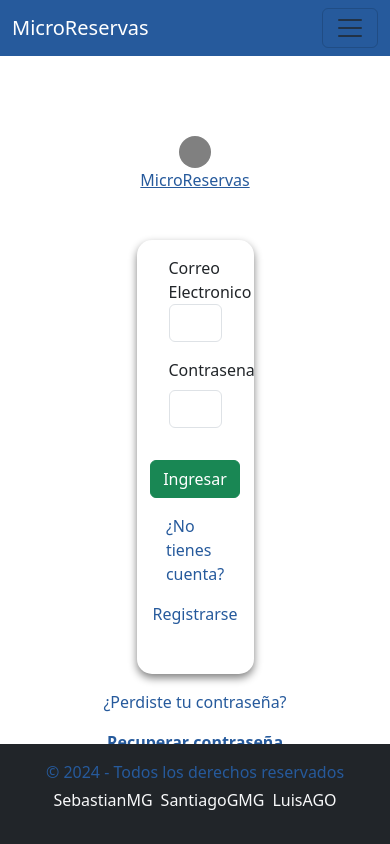
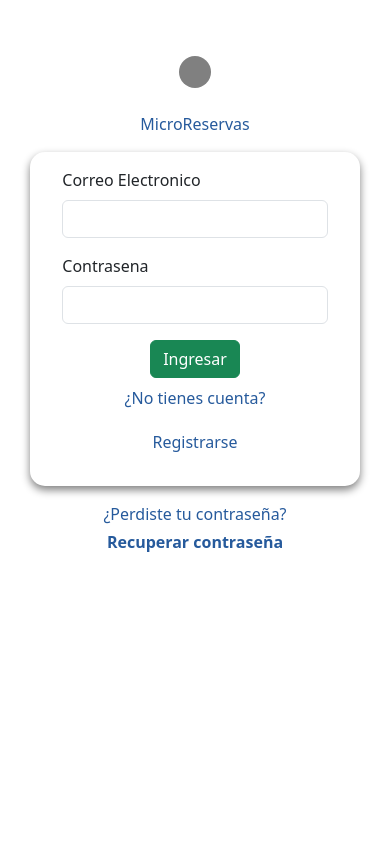
Before and after one commit to SebastianMayG/Frontend-Reservaciones, a Vue app: page /IniciarSesion in a window 390 px wide. Built offline with nearby package versions, Linux system fonts and the light colour scheme.

Commit message:
feat: se agregaron dos vistas, iniciar sesion y registrarse

```diff
--- a/src/App.vue
+++ b/src/App.vue
@@ -16,9 +16,9 @@ export default {
 </script>
 
 <template>
-  <NavBar></NavBar>
+  <NavBar v-if="!['/IniciarSesion', '/SingIn'].includes($route.path)" ></NavBar>
   <RouterView></RouterView>
-  <FooterComponent></FooterComponent>
+  <FooterComponent v-if="$route.path !== '/IniciarSesion'"></FooterComponent>
 </template>
 
 
--- a/src/router/index.js
+++ b/src/router/index.js
@@ -1,7 +1,8 @@
 import { createRouter, createWebHistory } from 'vue-router';
 import VisualizarReservas from '../view/VisualizarReservas.vue';
 import CrearReservacion from '../view/CrearReservacion.vue';
-import IniciarSesion from '@/view/IniciarSesion.vue';
+import IniciarSesion from '../view/IniciarSesion.vue';
+import SingIn from '../view/SingIn.vue';
 
 const routes = [
     {
@@ -18,6 +19,11 @@ const routes = [
         path: '/IniciarSesion',
         name : "IniciarSesion",
         component: IniciarSesion
+    },
+    {
+        path: '/SingIn',
+        name : "SingIn",
+        component: SingIn
     }
 ];
 
--- a/src/view/IniciarSesion.vue
+++ b/src/view/IniciarSesion.vue
@@ -1,68 +1,33 @@
-<script>
-import 'bootstrap/dist/js/bootstrap.bundle.min.js';
-//import { RouterLink,RouterView } from 'vue-router';
-//import { useRouter } from 'vue-router';
-
-//const router = useRouter();
-
-
-export default {
-    name: 'IniciarSesion',
-};
-</script>
-
 <template>
-    <div class="center-elements">
-        <div class="center-elements m-5">
-            <img src="" alt="">
-            <div style="border-radius: 50%; background-color: gray; width: 2rem; height: 2rem;"></div>
-            <a href="/">MicroReservas</a>
+    <div class="container">  <div class="d-flex flex-column align-items-center mt-5 mb-3"> <img src="" alt="" class="mb-2"> <div style="border-radius: 50%; background-color: gray; width: 2rem; height: 2rem;" class="mb-2"></div> <a href="/" class="text-decoration-none">MicroReservas</a>
         </div>
-        <div class="login-form">
-            <form>
+        <div class="login-form mx-auto"> <form>
                 <div class="mb-3">
-                    <label for="EmailInput"> Correo Electronico</label>
-                    <div class="mb-3">
+                    <label for="EmailInput" class="form-label">Correo Electronico</label>
                     <input type="email" class="form-control" id="EmailInput">
                 </div>
-                </div>
                 <div class="mb-3">
-                    <label for="passwordInput" class="form-label"> Contrasena</label>
+                    <label for="passwordInput" class="form-label">Contrasena</label>
                     <input type="password" class="form-control" id="passwordInput">
                 </div>
-                <div class="mb-3 btn-container">
-                    <button class="btn btn-success" style="margin: 1rem 0;">Ingresar</button>
-                    <p>¿No tienes cuenta?</p>
-                    <a href="#" class="link text-decoration-none" style="margin-bottom: 1rem;">Registrarse</a>
+                <div class="mb-3 d-flex flex-column align-items-center"> <button class="btn btn-success mb-2">Ingresar</button> <p class="mb-1">¿No tienes cuenta?</p>
+                    <a href="/SingIn" class="link text-decoration-none">Registrarse</a>
                 </div>
             </form>
         </div>
-        <div class="password-forgot">
-            <p>¿Perdiste tu contraseña?</p>
-            <a href="#" class="text-decoration-none" style="font-weight: bold;">Recuperar contraseña</a>
+        <div class="password-forgot text-center mt-3"> <p class="mb-1">¿Perdiste tu contraseña?</p> <a href="#" class="text-decoration-none fw-bold">Recuperar contraseña</a>
         </div>
     </div>
 </template>
 
-<style>
+<style scoped>
 .login-form {
-        width: 30vw;
-        margin: 0 25%;
+    width: 90%; /* Occupy most of the width on smaller screens */
+    max-width: 400px; /* Limit the width on larger screens */
+    margin: 0 auto;
     box-shadow: 0px 4px 8px gray;
     border-radius: 15px;
     padding: 1rem 2rem;
-    }
-
-    .btn-container {
-        display: flex;
-        align-items: center;
-        justify-content: center;
-        flex-direction: column;
-    }
-
-    .password-forgot {
-        margin: 1rem 0;
-        text-align: center;
 }
 
 p, a {
@@ -70,10 +35,4 @@ export default {
     list-style: none;
 }
 
-    .center-elements {
-        display: flex;
-        flex-direction: column;
-        align-items: center;
-    }
-
 </style>
--- /dev/null
+++ b/src/view/SingIn.vue
@@ -0,0 +1,101 @@
+<script></script>
+
+<template>
+    <div class="m-3 form-container">
+        <div>
+            <img src="https://pbs.twimg.com/media/GEQ1w0rWoAA4-tr?format=jpg&name=small" alt="" class="img-rigth img-fluid">
+        </div>
+        <div class="d-flex justify-content-center">
+            <form class="shadow-backgrd border-r p-4 form-main">
+                <h1>Registrate en MicroReservas</h1>
+                <div class="mb-3 d-flex">
+                    <img src="https://icons.veryicon.com/png/o/internet--web/prejudice/user-128.png" class="icon m-2 border-r ">
+                    <input type="text" class="form-control" placeholder="Nombre">
+                </div>
+                <div class="mb-3 d-flex">
+                    <img src="https://icons.veryicon.com/png/o/internet--web/prejudice/user-128.png" class="icon m-2 border-r">
+                    <input type="text" class="form-control" placeholder="Matricula">
+                </div>
+                <div class="mb-3 d-flex">
+                    <img src="https://icons.veryicon.com/png/o/education-technology/power-customer-label/email-108.png" class="icon m-2">
+                    <input type="text" class="form-control" placeholder="Example@example.com">
+                </div>
+                <div class="mb-3 d-flex">
+                    <img src="https://icons.veryicon.com/png/o/application/a-group-of-common-linear-icon/password-17.png" class="icon m-2">
+                    <input type="text" class="form-control" placeholder="Contraseña">
+                </div>
+                <div class="mb-3 d-flex flex-column">
+                    <button class="btn btn-success"> Registrate </button>
+                    <a href="/IniciarSesion">Iniciar sesión</a>
+                </div>
+            </form>
+        </div>
+    </div>
+</template>
+
+<style>
+
+    a {
+        margin-top: 1rem;
+    }
+    .form-container{
+        display: flex;
+    }
+
+    .form-main {
+        width: 100%;
+        height: 100%;
+        display: flex;
+        flex-direction: column;
+        text-align: center;
+        margin: 0 1rem;
+    }
+
+    .img-rigth {
+        border: 1px solid black;
+        width: 65rem;
+        height: 50rem;
+        margin-right: 2rem;
+    }
+
+    .border-r {
+        border-radius: 16px;
+    }
+
+    .shadow-backgrd {
+        box-shadow: 0px 4px 5px gray;
+    }
+
+    .icon {
+        width: 2rem;
+        height: 2rem;
+    }
+
+    @media (max-width: 390px) {
+        .form-container {
+            flex-direction: column;
+            align-items: center;
+            text-align: center;
+        }
+
+        /* Oculta la imagen en pantallas pequeñas */
+        .img-rigth {
+            display: none;
+        }
+
+        .form-main {
+            width: 90%;
+        }
+
+        h1 {
+            font-size: medium;
+            font-weight: 800;
+            margin-bottom: 2rem;
+        }
+
+        .icon {
+            width: 1.5rem;
+            height: 1.5rem;
+        }
+    }
+</style>
```
Also changed, not shown: src/components/LoginForm.vue (deleted, +0 -20 lines). Lines whose indentation alone changed are shown as unchanged.
